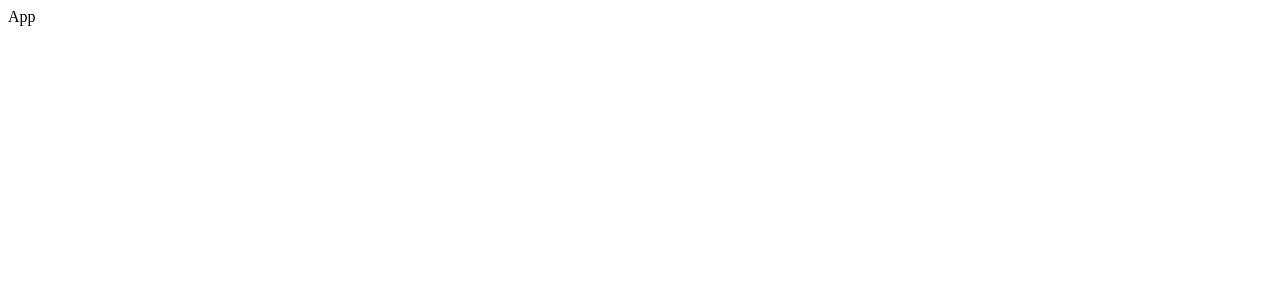
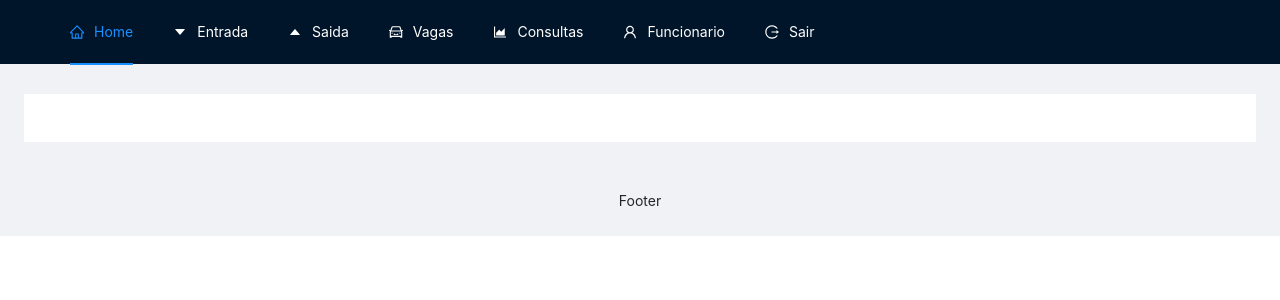
Before and after one commit to RafaelBispoCunha/tcc-estacionamento, a React (Create React App) app in the folder frontend/: page / in a window 1280 px wide. Shown: the top 300 px of the page. Built offline with nearby package versions, Linux system fonts and the light colour scheme.

Commit message:
Adição do Layout e do Menu

```diff
--- a/frontend/package.json
+++ b/frontend/package.json
@@ -14,6 +14,7 @@
     "@types/react-highlight-words": "^0.16.3",
     "antd": "^4.16.11",
     "axios": "^0.21.1",
+    "caniuse-lite": "^1.0.30001252",
     "json-server": "^0.16.3",
     "mobx": "^6.3.2",
     "react": "^17.0.2",
--- a/frontend/src/App.tsx
+++ b/frontend/src/App.tsx
@@ -1,10 +1,44 @@
 import React from 'react';
+import 'antd/dist/antd.css';
+import { Layout } from 'antd'
+import MenuHorizontal from './components/Menu'
+const App = () => {
 
-const  App = () => {
+  const { Header, Content, Footer } = Layout;
   return (
-    <div>
-     App
-    </div>
+    <>
+
+      <Layout style={{ height: '100%' }} >
+
+        <Header style={{ color: '#FFF' }}>
+          <MenuHorizontal />
+        </Header>
+        <Layout>
+
+
+          <Layout style={{ padding: '0 24px 24px' }}>
+
+
+            <Content style={{
+              padding: 24,
+              margin: 0,
+              marginTop: 30,
+              height: 'auto',
+              width: '100%',
+              background: '#fff',
+              // overflowY: 'hidden',
+              //overflowX: 'scroll'
+            }}>
+
+            </Content>
+          </Layout>
+
+        </Layout>
+        <Footer style={{ textAlign: 'center' }}>
+          Footer
+        </Footer>
+      </Layout>
+    </>
   );
 }
 
--- /dev/null
+++ b/frontend/src/components/Menu/index.tsx
@@ -0,0 +1,72 @@
+import React, { useState } from 'react';
+import { Menu } from 'antd';
+import { HomeOutlined, CaretDownOutlined, CaretUpOutlined, CarOutlined, AreaChartOutlined, UserOutlined, LogoutOutlined } from '@ant-design/icons';
+
+const MenuHorizontal = () => {
+
+   const [current, setCurrent] = useState('home')
+
+   const handleClick = (e: any) => {
+      setCurrent(e.key)
+   };
+
+   return (
+
+      <Menu
+         onClick={handleClick}
+         selectedKeys={[current]}
+         mode="horizontal"
+         style={{ background: '#001529', color: '#FFF', height: 65, width: '100%' }}
+      >
+         <Menu.Item key="home" icon={<HomeOutlined />}>
+            Home
+            <a href="/home" >
+
+            </a>
+         </Menu.Item>
+         <Menu.Item key="entrada" icon={<CaretDownOutlined />}>
+            Entrada
+            <a href="/entrada" >
+
+            </a>
+         </Menu.Item>
+
+         <Menu.Item key="saida" icon={<CaretUpOutlined />}>
+            Saida
+            <a href="/saida" >
+
+            </a>
+         </Menu.Item>
+
+         <Menu.Item key="Vaga" icon={< CarOutlined />}>
+            Vagas
+            <a href="/vaga" >
+
+            </a>
+         </Menu.Item>
+
+         <Menu.Item key="consultas" icon={<AreaChartOutlined />}>
+            Consultas
+            <a href="/consultas" >
+
+            </a>
+         </Menu.Item>
+
+         <Menu.Item key="funcionario" icon={<UserOutlined />}>
+            Funcionario
+            <a href="/funcionario" rel="noopener noreferrer">
+
+            </a>
+         </Menu.Item>
+
+         <Menu.Item key="sair" icon={<LogoutOutlined />}>
+            Sair
+            <a href="/sair" >
+
+            </a>
+         </Menu.Item>
+      </Menu>
+
+   )
+}
+export default MenuHorizontal;
```
Also changed, not shown: 1 other file (tests, documents, lock files or other folders).
